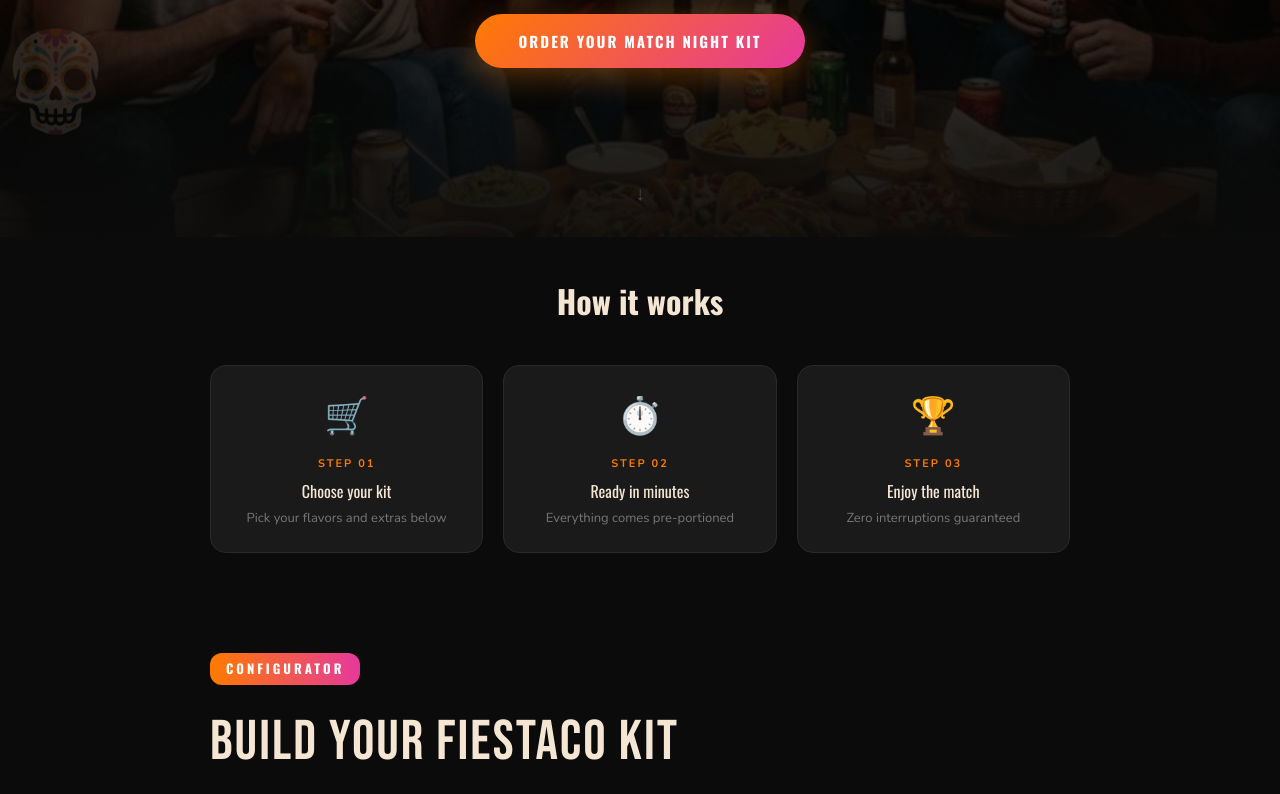
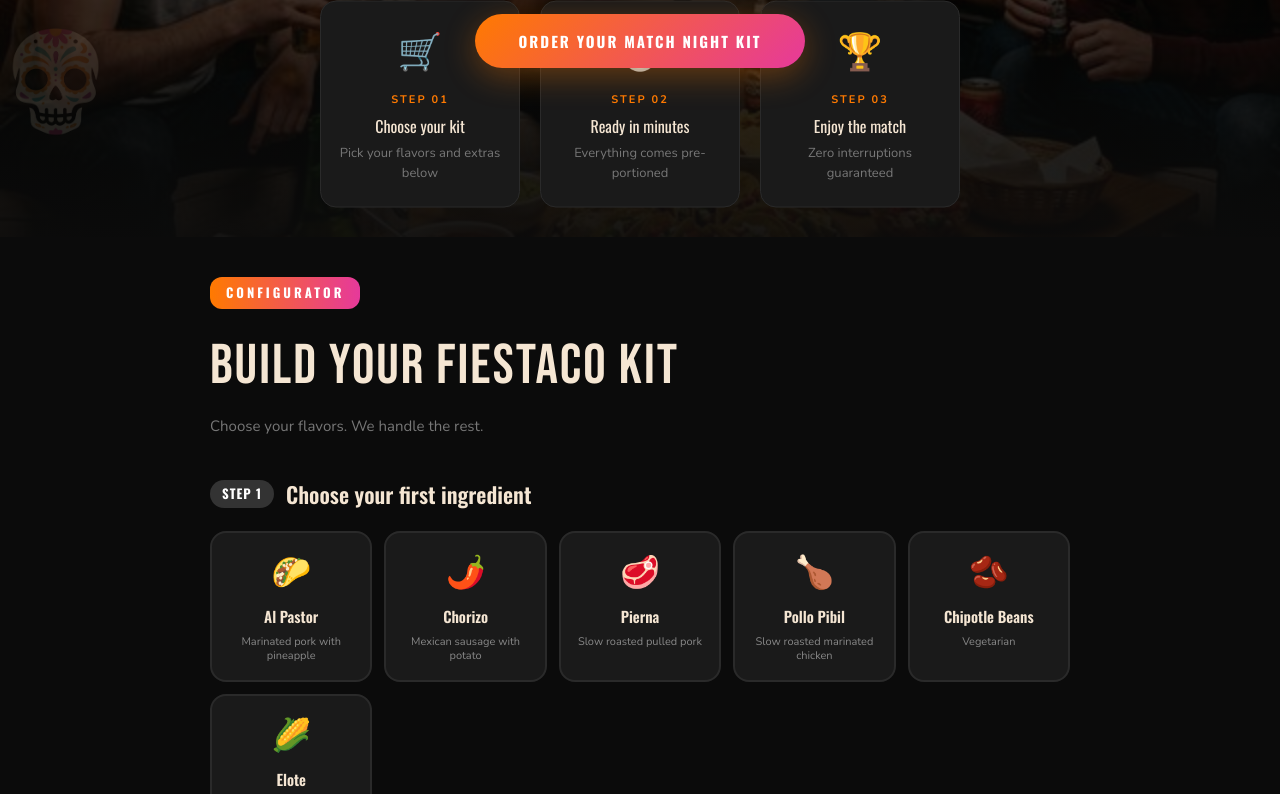
Before and after one commit to gabrielnino/fiestaco, a Next.js app: page / in a window 1280 px wide. Shown: the part 563-1357 px from the top of the page. Built offline with nearby package versions, Linux system fonts and the light colour scheme.

Commit message:
feat: implement new FiestaCo product configurator page with multi-step selection, pricing, and WhatsApp order integration.

```diff
--- a/app/page.tsx
+++ b/app/page.tsx
@@ -369,7 +369,6 @@ export default function FiestaCo() {
             {t.heroCTA}
           </button>
         </div>
-
         <div
           style={{
             position: "absolute",
@@ -380,14 +379,6 @@ export default function FiestaCo() {
           }}
         >
           <div style={{ color: "#444", fontSize: 20 }}>↓</div>
-        </div>
-        <style>{`@keyframes bounce { 0%,100%{transform:translateX(-50%) translateY(0)} 50%{transform:translateX(-50%) translateY(8px)} }`}</style>
-      </section>
-
-      {/* Problem + Product sections side by side like mockup */}
-
-
-      <section style={{ padding: "40px 20px 60px", maxWidth: 900, margin: "0 auto" }}>
           <h2
             style={{
               fontFamily: "'Oswald', sans-serif",
@@ -441,7 +432,11 @@ export default function FiestaCo() {
               </div>
             ))}
           </div>
+        </div>
+        <style>{`@keyframes bounce { 0%,100%{transform:translateX(-50%) translateY(0)} 50%{transform:translateX(-50%) translateY(8px)} }`}</style>
       </section>
+
+      {/* Problem + Product sections side by side like mockup */}
 
       <section
         ref={configuratorRef}
```
Lines whose indentation alone changed are shown as unchanged.
